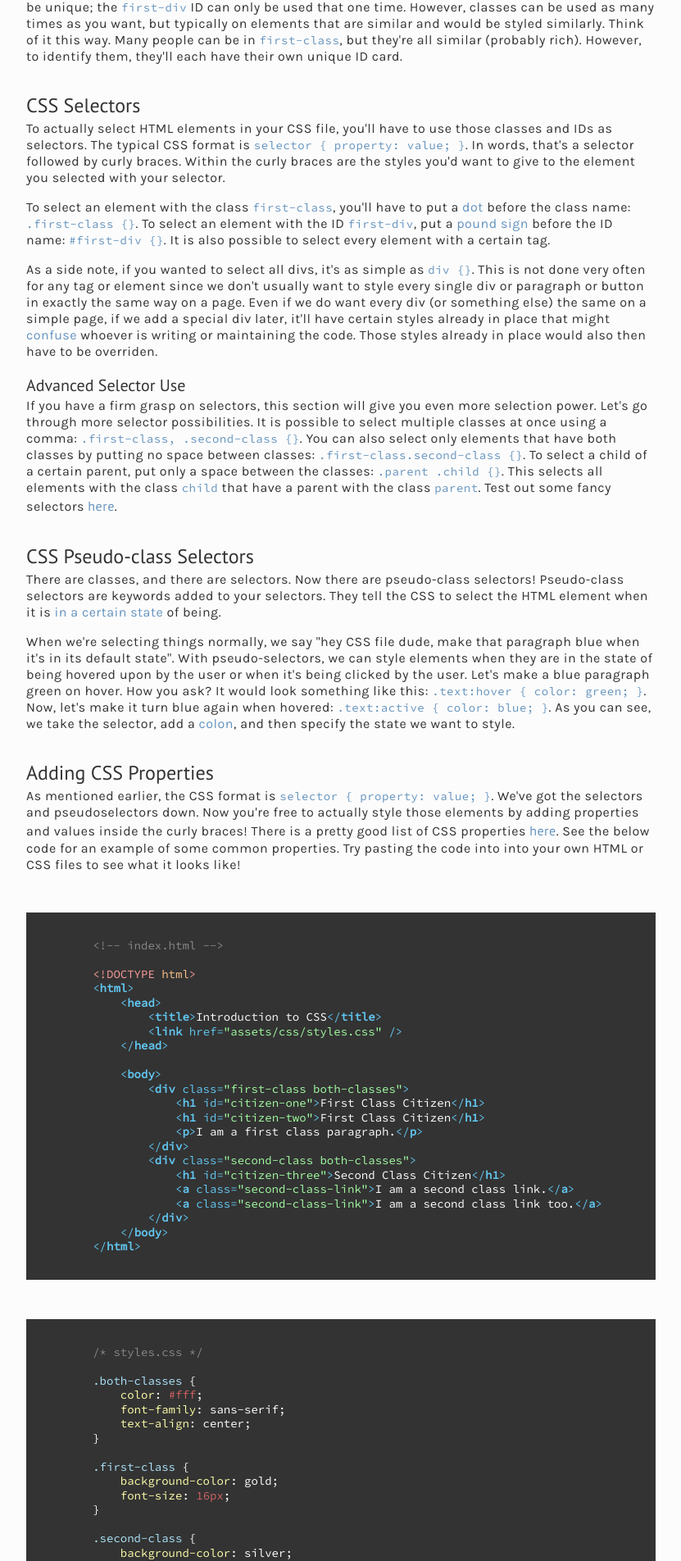
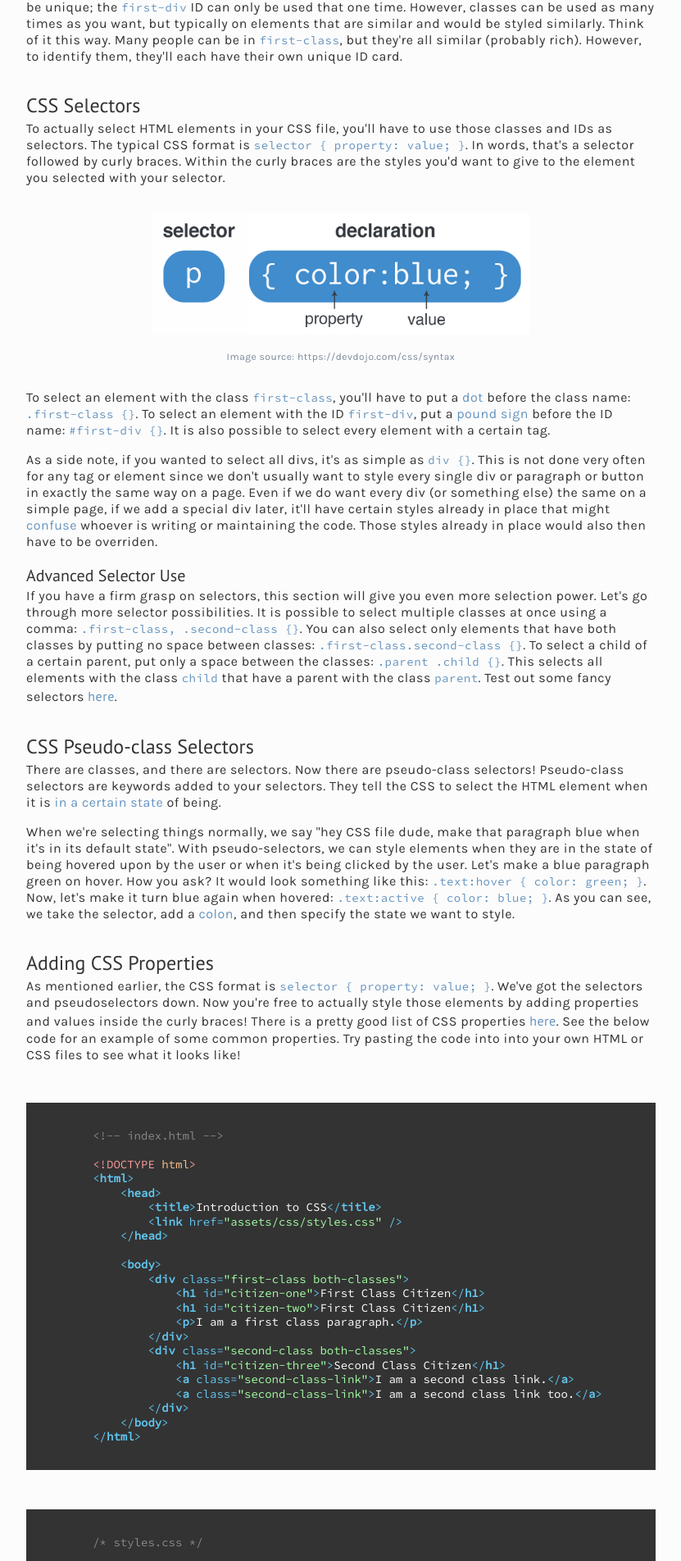
Before and after one commit to webdesigndecal/wddhandbook, a Jekyll site: the page built from content/programming/week-2.html, in a window 1280 px wide. Shown: the part 591-2495 px from the top of the page at 82% size, without its empty margins (224-1055 px from the left). Built offline with Jekyll 4.4.1, drawn with Linux system fonts in a browser that asks for light colours; nearby versions of some CDN libraries.

Commit message:
Break up text with images

```diff
--- a/assets/css/main.css
+++ b/assets/css/main.css
@@ -96,7 +96,8 @@ a.design-link:hover { color: #58b152; }
 
 .content-section { margin-bottom: 5vh; }
 
-.content-img-wrapper { width: 100%; display: flex; justify-content: center; align-items: center; }
+.content-img-wrapper { width: 100%; display: flex; flex-direction: column; justify-content: center; align-items: center; }
+.content-img-wrapper .caption { margin-top: 20px; font-size: 12px; color: #7a8899; }
 
 .content-img { width: 60%; }
 
--- a/content/programming/week-1.html
+++ b/content/programming/week-1.html
@@ -22,7 +22,11 @@ text: "
 <p>
 <span class=\"programming-highlighted-text\">HTML</span> is the structure of a website, a barebones skeleton telling the webpage what each thing on the page is. <span class=\"programming-highlighted-text\">CSS</span> is the design of the website. You give that skeleton some clothes and makeup with CSS, making your elements actually have shape and color and prettiness. Lastly, <span class=\"programming-highlighted-text\">JavaScript</span> is for function and interactivity. With JS, you can make all your buttons and forms actually do something other than sit there and be pretty.
 </p>
-
+<br/><br/>
+<div class=\"content-img-wrapper\">
+    <img class=\"content-img\" src=\"../../assets/images/langs.png\" />
+    <p class=\"caption\">Image source: https://www.planet-source-code.com/vb/default.asp?lngWId=14</p>
+</div>
 <br/><br/>
 
 <h2>Understanding HTML</h2>
--- a/content/programming/week-2.html
+++ b/content/programming/week-2.html
@@ -29,7 +29,12 @@ text: "
 <p>
     To actually select HTML elements in your CSS file, you'll have to use those classes and IDs as selectors. The typical CSS format is <code class=\"programming-highlighted-text\">selector { property: value; }</code>. In words, that's a selector followed by curly braces. Within the curly braces are the styles you'd want to give to the element you selected with your selector.
 </p>
-<br/>
+<br/><br/>
+<div class=\"content-img-wrapper\">
+    <img class=\"content-img\" src=\"../../assets/images/selector-syntax.png\" />
+    <p class=\"caption\">Image source: https://devdojo.com/css/syntax</p>
+</div>
+<br/><br/>
 <p>
     To select an element with the class <code class=\"programming-highlighted-text\">first-class</code>, you'll have to put a <span class=\"programming-highlighted-text\">dot</span> before the class name: <code class=\"programming-highlighted-text\">.first-class {}</code>. To select an element with the ID <code class=\"programming-highlighted-text\">first-div</code>, put a <span class=\"programming-highlighted-text\">pound sign</span> before the ID name: <code class=\"programming-highlighted-text\">#first-div {}</code>. It is also possible to select every element with a certain tag.
 </p>
--- a/content/programming/week-3.html
+++ b/content/programming/week-3.html
@@ -21,6 +21,7 @@ text: "
 <br/><br/>
 <div class=\"content-img-wrapper\">
     <img class=\"content-img\" src=\"../../assets/images/box-model.png\" />
+    <p class=\"caption\">Image source: https://backlog.com/blog/css-basics-for-engineer-boxmodel/</p>
 </div>
 <br/><br/>
 <p>
```
Also changed, not shown: assets/scss/_content.scss (+7 -0 lines), assets/css/main.min.css, assets/images/langs.png (added), assets/images/selector-syntax.png (added), assets/images/selector.gif (added), 1 other file.
